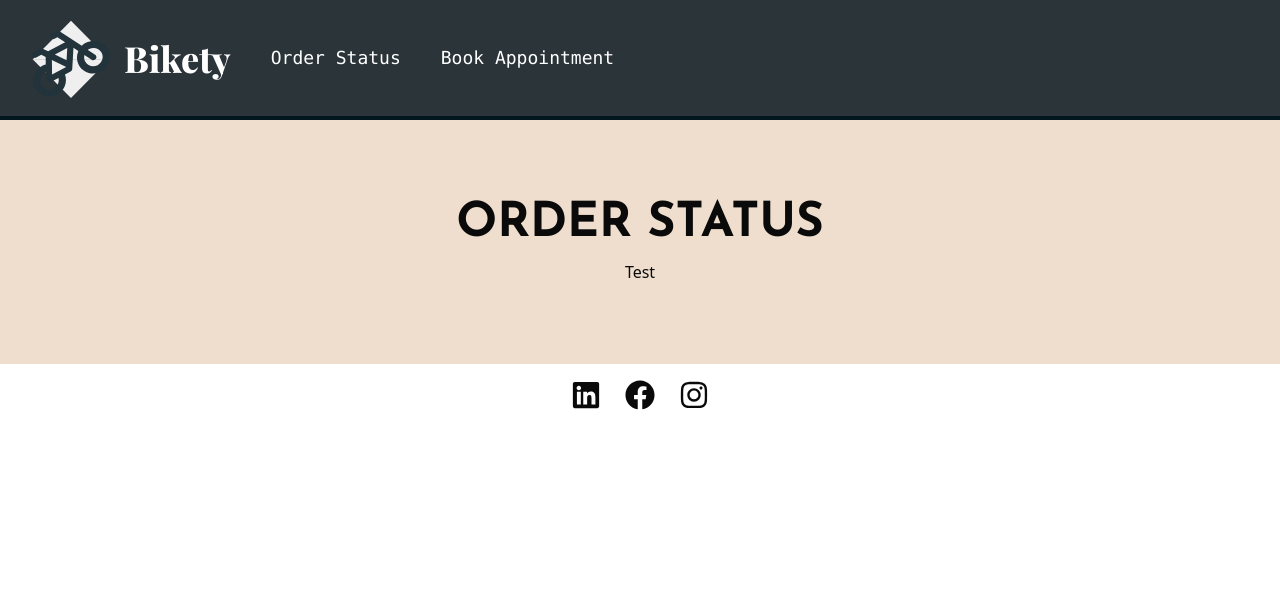
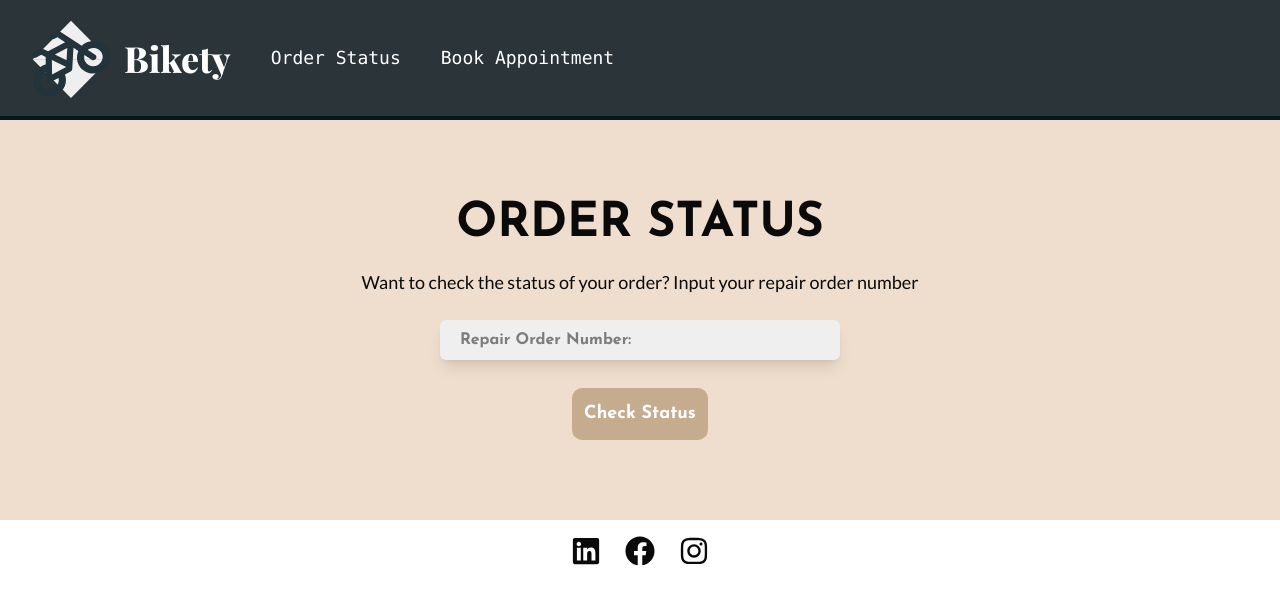
Before and after one commit to Jad-Kreit29/Bike-Repair-Site, a React (Vite) app: page /status in a window 1280 px wide. Shown: the top 604 px of the page. Built offline with nearby package versions, Linux system fonts and the light colour scheme; a web font is replaced by a local one.

Commit message:
Done MAJOR work on the Order Status Page

```diff
--- a/src/pages/OrderStatusPage.jsx
+++ b/src/pages/OrderStatusPage.jsx
@@ -1,21 +1,53 @@
 import React from 'react'
+import { useState } from 'react'
+
 
 const OrderStatusPage = () => {
+
+  const [showStatus, setShowStatus] = useState(true);
+
+  let pageVisability = ""
+
+  if (!showStatus) {
+
+    pageVisability = "hidden"
+
+  }
+
   return (
     <div className='bg-[#EFDECD]'>
 
       <div className='py-20'>
 
-        <h1 className='flex justify-center font-josefin font-extrabold text-5xl'>ORDER STATUS</h1>
-        <p className='flex mt-3 justify-center'>Test</p>
+        {/* Main Page Text */}
+
+        <h1 className={`flex justify-center font-josefin font-extrabold text-5xl`}>ORDER STATUS</h1>
+
+        <p  className={`${pageVisability} flex mt-5 justify-center font-lato text-lg`}>Want to check the status of your order? Input your repair order number</p>
+
+        <br />
+
+        {/* Input Field */}
+
+        <div className='flex justify-center'>
+
+          <input type="number" name='ordernumber' placeholder="Repair Order Number:" className={`${pageVisability} bg-[#EFEFEF] w-100 h-10 p-5 font-josefin font-bold rounded-sm shadow-lg`}/>
+
+        </div>
+
+        {/* Button */}
+
+        <div className='flex justify-center'>
+
+          <button onClick={() => setShowStatus((prevState) => !prevState)} className='bg-[#C6AC8F] p-3 mt-7 rounded-lg text-white font-josefin font-bold text-lg duration-200 ease-in hover:shadow-md'>
+
+            Check Status
+
+          </button>
+
+        </div>
 
       </div>
-
-      <div>
-
-
-      </div>
-
 
     </div>
   )
```
